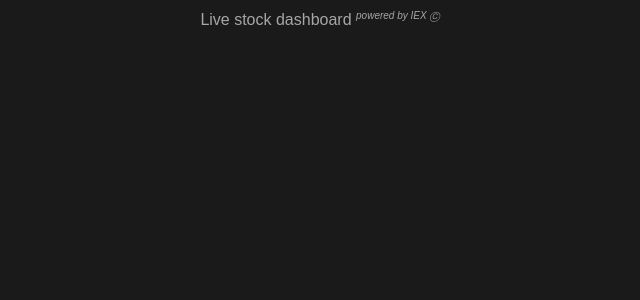
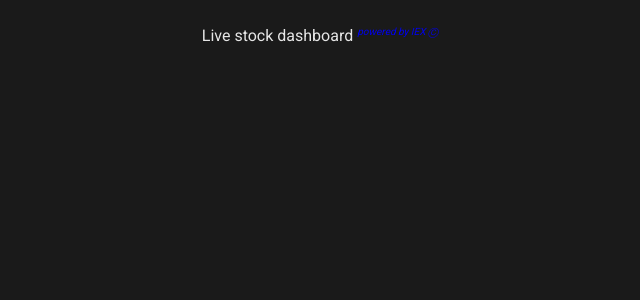
Before and after one commit to rcarrette/angular-socketio-stock-dashboard, an Angular app in the folder angular-socketio-stock-dashboard/: page / in a window 1280 px wide. Shown: the top 300 px of the page, without its empty margins (320-960 px from the left). Built offline with nearby package versions, Linux system fonts and the light colour scheme.

Commit message:
installed Angular CDK

```diff
--- a/angular-socketio-stock-dashboard/angular.json
+++ b/angular-socketio-stock-dashboard/angular.json
@@ -27,6 +27,7 @@
               "src/assets"
             ],
             "styles": [
+              "./node_modules/@angular/material/prebuilt-themes/indigo-pink.css",
               "src/styles.less"
             ],
             "scripts": []
@@ -83,6 +84,7 @@
             "tsConfig": "src/tsconfig.spec.json",
             "karmaConfig": "src/karma.conf.js",
             "styles": [
+              "./node_modules/@angular/material/prebuilt-themes/indigo-pink.css",
               "src/styles.less"
             ],
             "scripts": [],
--- a/angular-socketio-stock-dashboard/package.json
+++ b/angular-socketio-stock-dashboard/package.json
@@ -12,11 +12,13 @@
   "private": true,
   "dependencies": {
     "@angular/animations": "~7.0.0",
+    "@angular/cdk": "~7.0.2",
     "@angular/common": "~7.0.0",
     "@angular/compiler": "~7.0.0",
     "@angular/core": "~7.0.0",
     "@angular/forms": "~7.0.0",
     "@angular/http": "~7.0.0",
+    "@angular/material": "^7.0.2",
     "@angular/platform-browser": "~7.0.0",
     "@angular/platform-browser-dynamic": "~7.0.0",
     "@angular/router": "~7.0.0",
--- a/angular-socketio-stock-dashboard/src/app/app.module.ts
+++ b/angular-socketio-stock-dashboard/src/app/app.module.ts
@@ -1,6 +1,7 @@
 import { BrowserModule } from '@angular/platform-browser';
 import { NgModule } from '@angular/core';
 import { AppRoutingModule } from './app-routing.module';
+import { BrowserAnimationsModule } from '@angular/platform-browser/animations';
 
 import { AppComponent } from './components/app.component';
 import { HeadlineComponent } from './components/headline/headline.component';
@@ -12,7 +13,8 @@ import { HeadlineComponent } from './components/headline/headline.component';
   ],
   imports: [
     BrowserModule,
-    AppRoutingModule
+    AppRoutingModule,
+    BrowserAnimationsModule
   ],
   providers: [],
   bootstrap: [AppComponent]
--- a/angular-socketio-stock-dashboard/src/index.html
+++ b/angular-socketio-stock-dashboard/src/index.html
@@ -7,6 +7,8 @@
 
   <meta name="viewport" content="width=device-width, initial-scale=1">
   <link rel="icon" type="image/x-icon" href="favicon.ico">
+  <link href="https://fonts.googleapis.com/css?family=Roboto:300,400,500" rel="stylesheet">
+  <link href="https://fonts.googleapis.com/icon?family=Material+Icons" rel="stylesheet">
 </head>
 <body>
   <app-root></app-root>
--- a/angular-socketio-stock-dashboard/src/styles.less
+++ b/angular-socketio-stock-dashboard/src/styles.less
@@ -1,23 +1,35 @@
-/* You can add global styles to this file, and also import other style files */
-@backgroundColor: #000000;
-@primaryForegroundColor: lighten(@backgroundColor, 65%);
+@import "~@angular/material/prebuilt-themes/indigo-pink.css";
+
+@backgroundColor: lighten(#000000, 10%);
+@primaryForegroundColor: darken(#ffffff, 10%);
 @secondaryForegroundColor: orange;
 
-*
+html, body
 {
-    font: 1rem 'Fira Sans', sans-serif;
+    height: 100%;
+}
+
+body
+{
     margin: 0;
-    background-color: lighten(@backgroundColor, 10%);
+    font-family: Roboto, "Helvetica Neue", sans-serif;
+    background-color: @backgroundColor;
     color: @primaryForegroundColor;
 }
 
-a, a:active
+a
 {
     text-decoration: none;
+}
+
+a:focus, a:visited
+{
+    color: @primaryForegroundColor;
     outline: none;
 }
 
-a:hover, sup:hover
+a:hover
 {
     color: @secondaryForegroundColor;
+    outline: none;
 }
```
Also changed, not shown: 1 other file (tests, documents, lock files or other folders).
